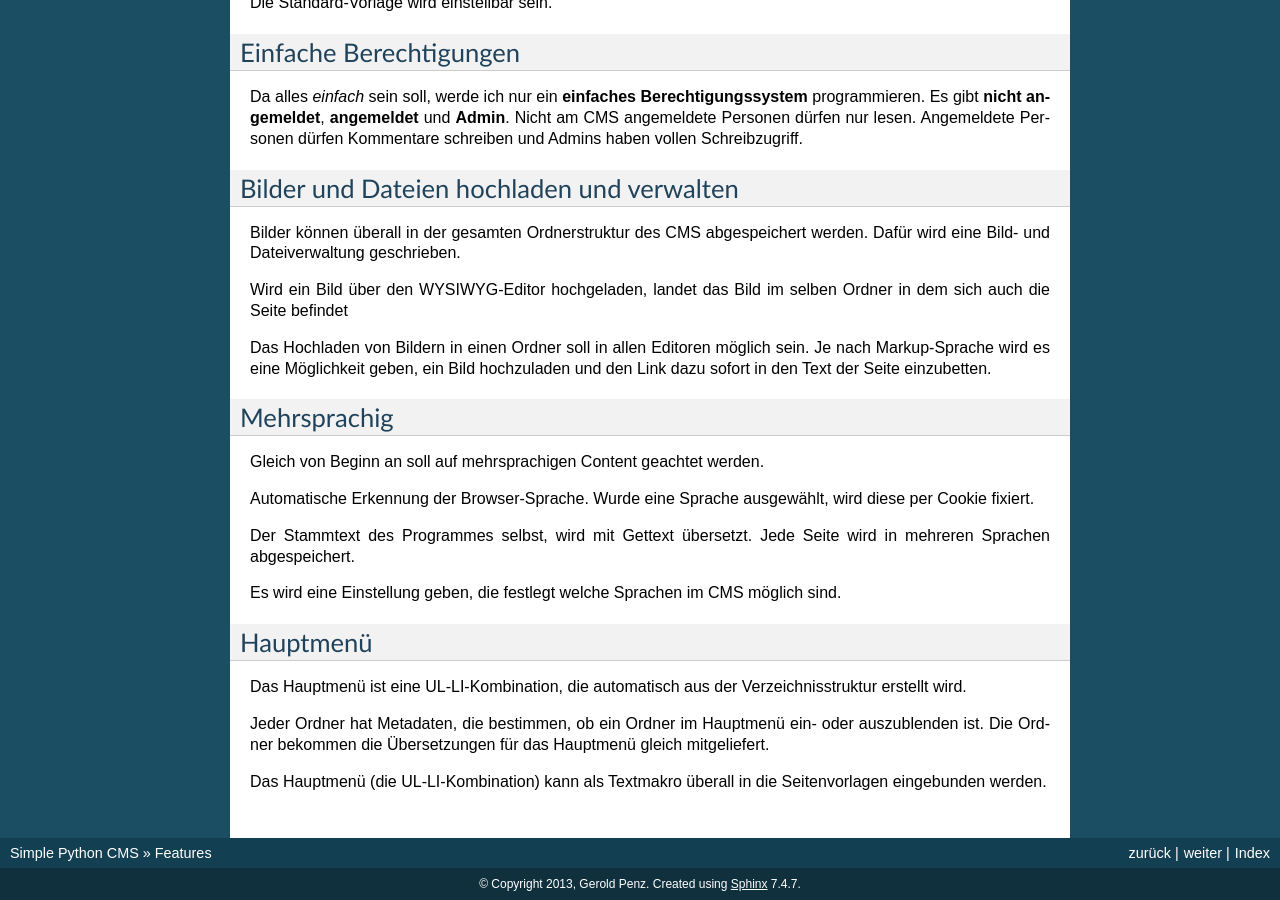
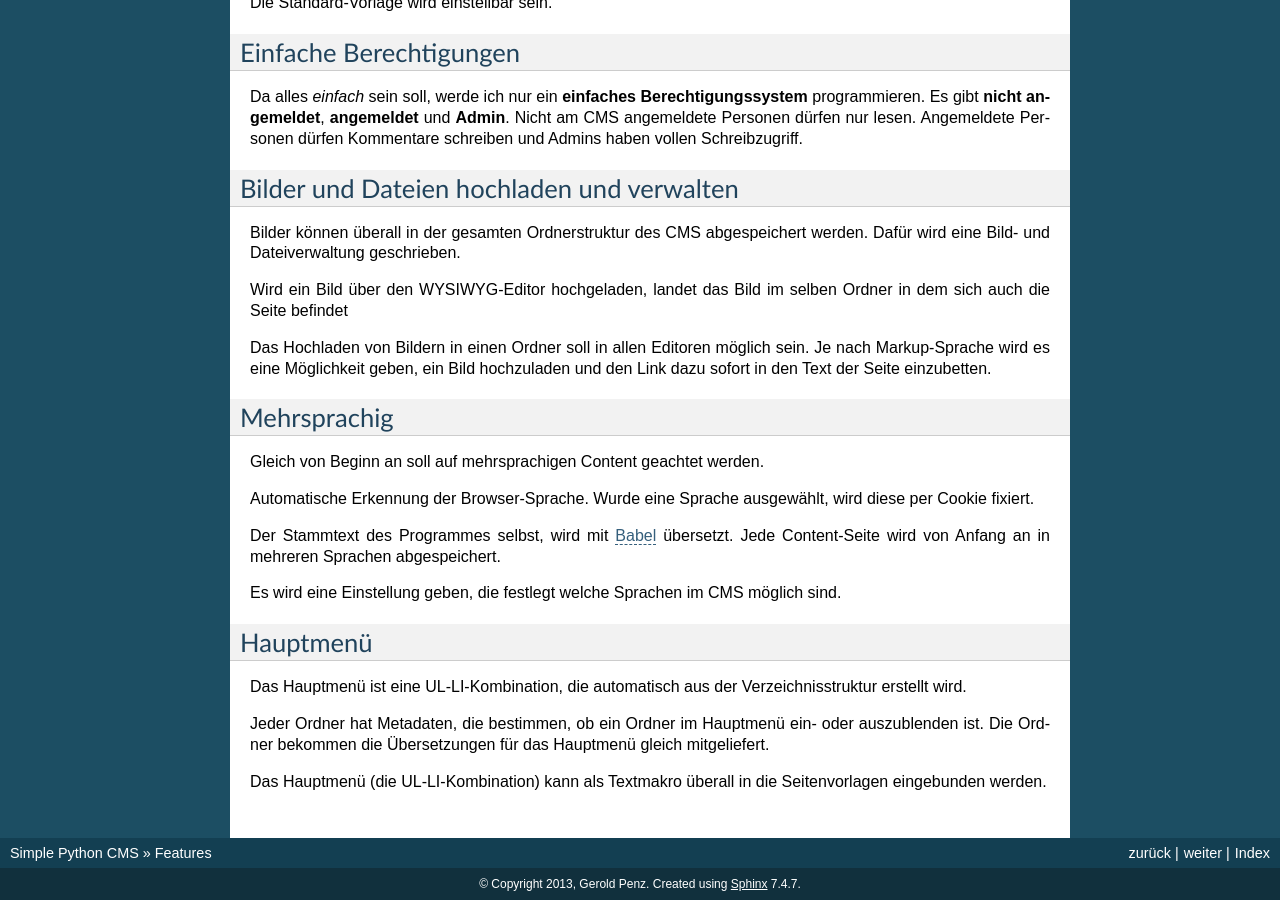
Before and after one commit to gerold-penz/python-simplecms, a Sphinx documentation site: the page built from documentation/source/features/index.rst, in a window 1280 px wide and 900 px high, scrolled down 908 px. Built offline with Sphinx 7.4.7, drawn with Linux system fonts in a browser that asks for light colours.

```diff
--- a/documentation/source/features/index.rst
+++ b/documentation/source/features/index.rst
@@ -136,7 +136,7 @@ und den Link dazu sofort in den Text der Seite einzubetten.
   Content
   Sprache
   Cookie
-  Gettext
+  Babel
   Übersetzung
 
 ============
@@ -148,8 +148,10 @@ Gleich von Beginn an soll auf mehrsprachigen Content geachtet werden.
 Automatische Erkennung der Browser-Sprache. Wurde eine Sprache ausgewählt,
 wird diese per Cookie fixiert.
 
-Der Stammtext des Programmes selbst, wird mit Gettext übersetzt.
-Jede Seite wird in mehreren Sprachen abgespeichert.
+Der Stammtext des Programmes selbst, wird mit Babel_ übersetzt.
+Jede Content-Seite wird von Anfang an in mehreren Sprachen abgespeichert.
+
+.. _Babel: http://babel.edgewall.org/
 
 Es wird eine Einstellung geben, die festlegt welche Sprachen im CMS möglich sind.
 
--- a/history.rst
+++ b/history.rst
@@ -14,6 +14,8 @@ Version 0.0.6
     - Als Datenbank wird Redis eingesetzt
 
     - Angefangen, die Installation zu beschreiben
+
+- Mako-Tests
 
 
 =============
--- a/setup.py
+++ b/setup.py
@@ -65,7 +65,8 @@ setup(
     # install_requires = [
     #     "distribute",
     #     "cherrypy",
-    #     "redis"
+    #     "redis",
+    #     "Mako"
     # ],
     cmdclass = {"upload": upload},
 )
```
Also changed, not shown: 1 other file.
